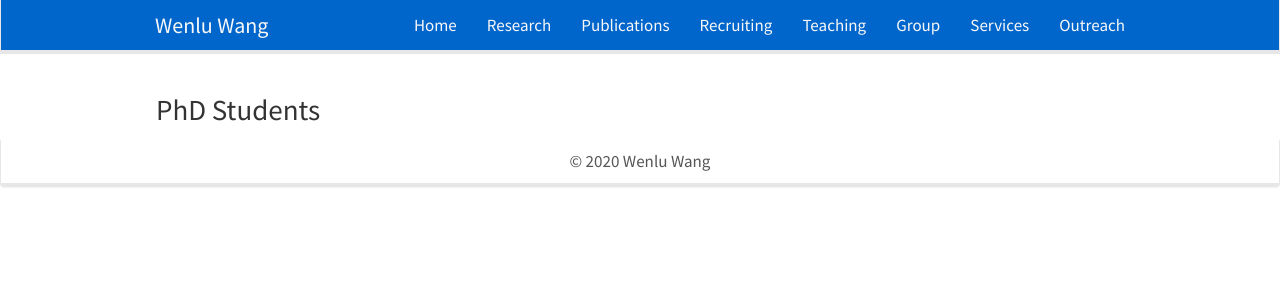
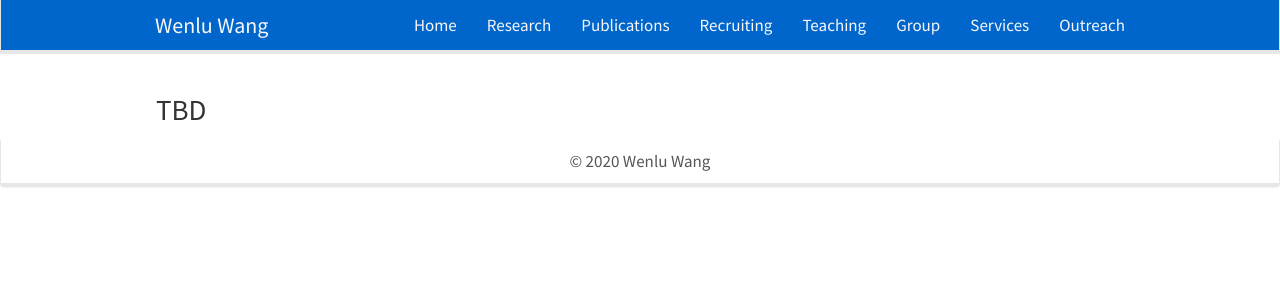
Before and after one commit to WENLU-W/WENLU-W.github.io, a Jekyll site: the page built from docs/_pages/team.md, in a window 1280 px wide. Shown: the top 300 px of the page. Built offline with Jekyll 4.4.1, drawn with Linux system fonts in a browser that asks for light colours; nearby versions of some CDN libraries.

Commit message:
Update team.md

```diff
--- a/docs/_pages/team.md
+++ b/docs/_pages/team.md
@@ -7,4 +7,4 @@ permalink: /team/
 ---
 
 
-### PhD Students
+### TBD
```
